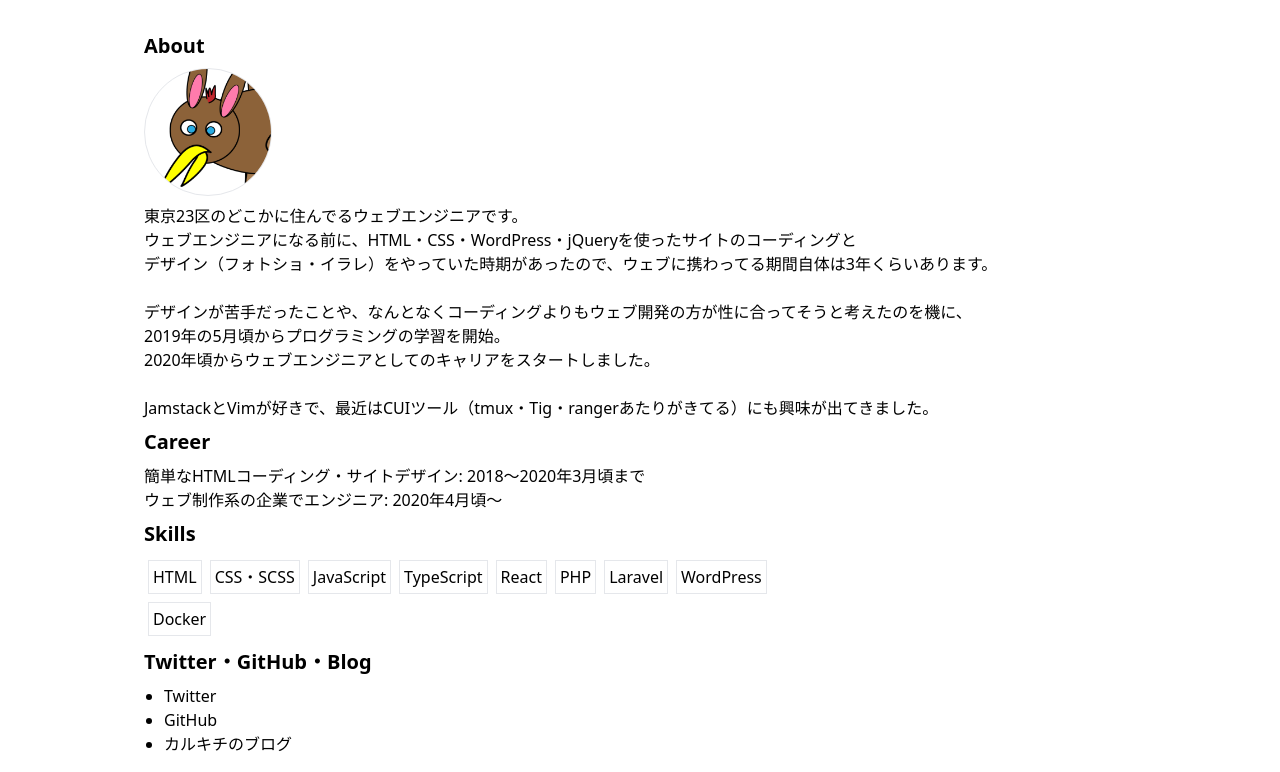
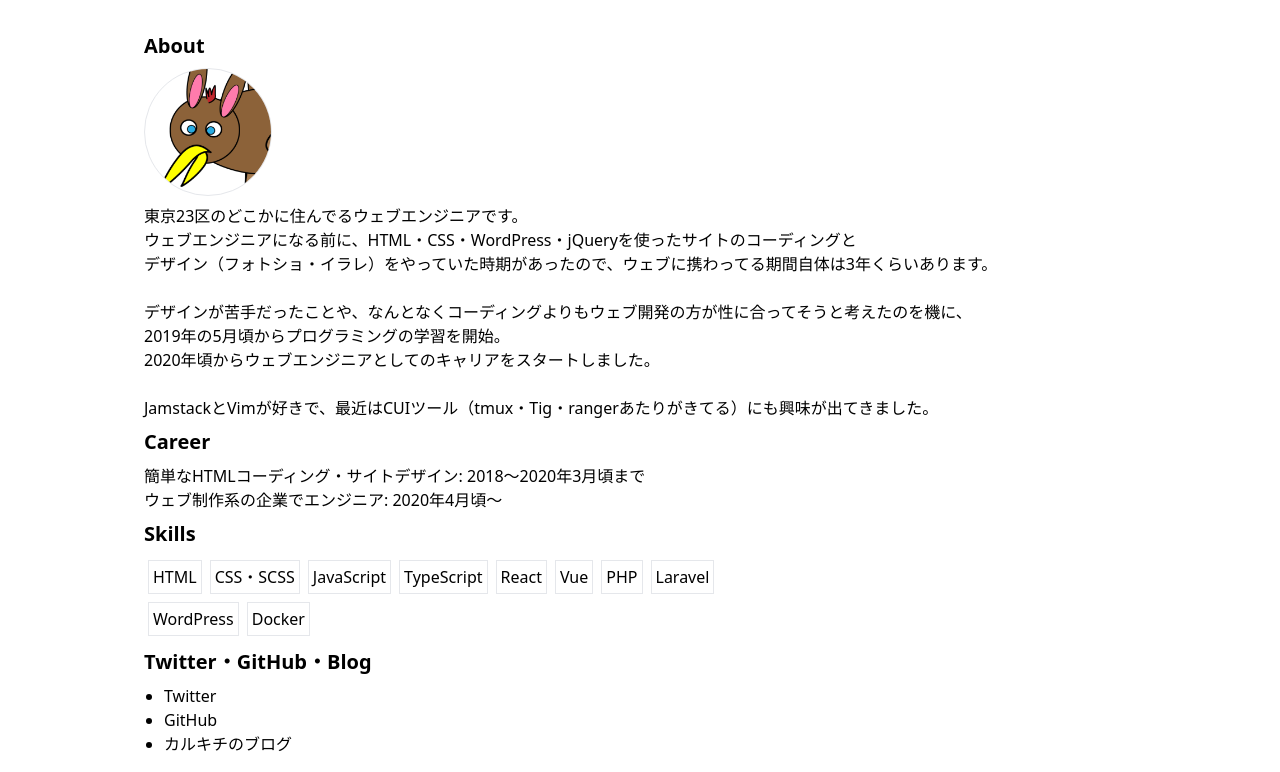
Before and after one commit to teddybear0430/profile-site, a Gatsby site: page / in a window 1280 px wide. Shown: the part 76-848 px from the top of the page. Built offline with nearby package versions, Linux system fonts and the light colour scheme; Gatsby itself is replaced by a stand-in of ours.

Commit message:
スキルにVue追加。

```diff
--- a/src/pages/index.tsx
+++ b/src/pages/index.tsx
@@ -29,7 +29,18 @@
   const description = data.site?.siteMetadata?.description;
   const author = data.site?.siteMetadata?.author;
 
-  const labels = ['HTML', 'CSS・SCSS', 'JavaScript', 'TypeScript', 'React', 'PHP', 'Laravel', 'WordPress', 'Docker'];
+  const labels = [
+    'HTML',
+    'CSS・SCSS',
+    'JavaScript',
+    'TypeScript',
+    'React',
+    'Vue',
+    'PHP',
+    'Laravel',
+    'WordPress',
+    'Docker',
+  ];
 
   const urls = [
     {
```
